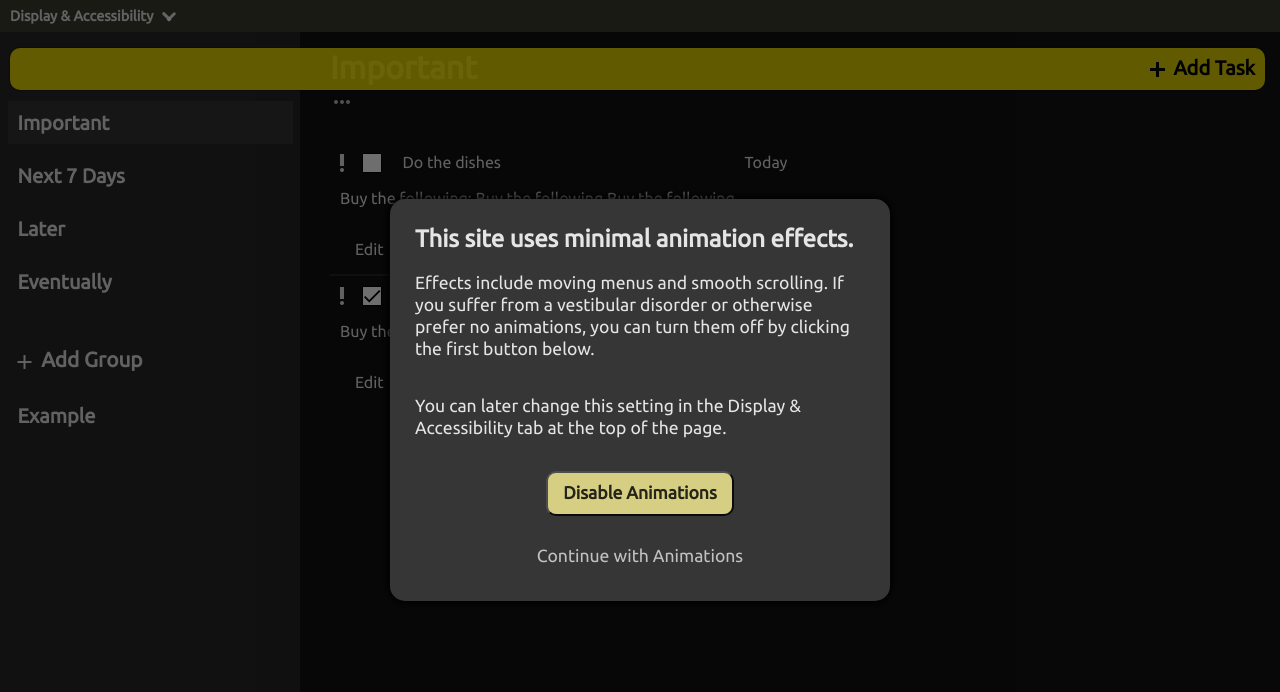
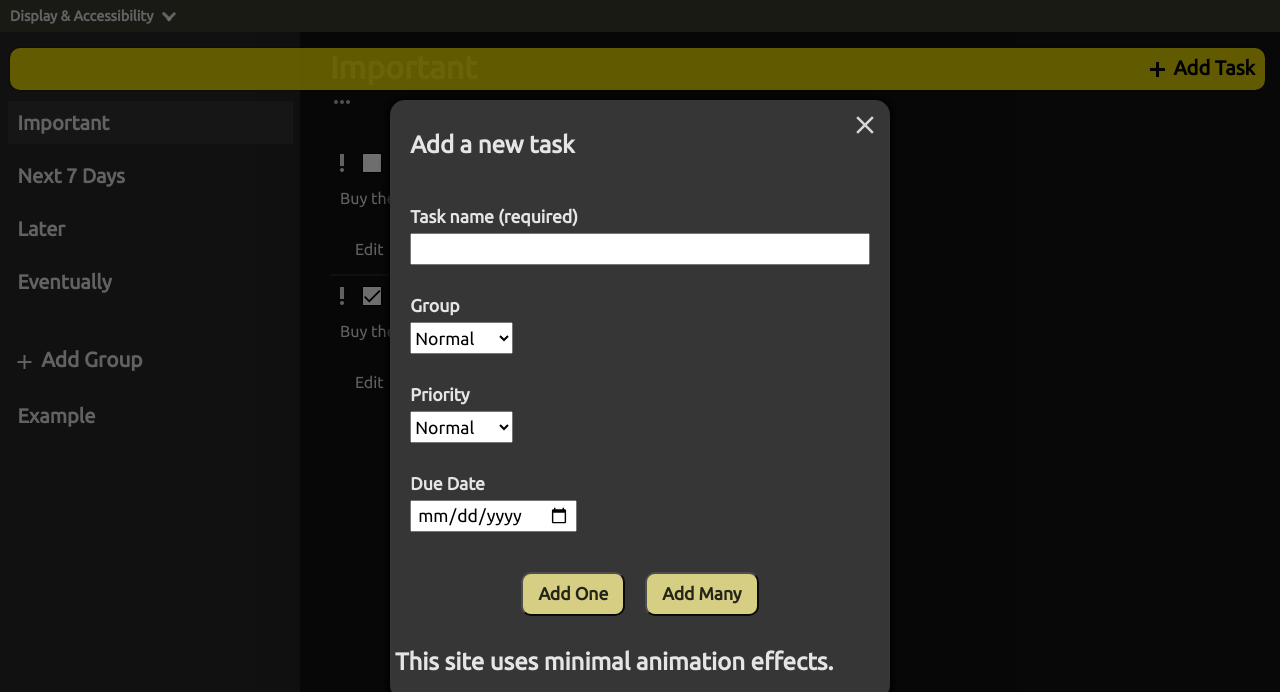
Before and after one commit to thatblindgeye/todo-list, a plain HTML site: page index.html in a window 1280 px wide. Shown: the top 692 px of the page. Drawn offline with Linux system fonts and the light colour scheme.

```diff
--- a/index.html
+++ b/index.html
@@ -18,6 +18,30 @@
   <body>
     <div class="modal-container">
       <div class="modal-box">
+        <button type="button" class="modal-close-button close-btn animated focusable" aria-label="Close task groups menu"></button>
+        <form>
+          <fieldset>
+            <legend>Add a new task</legend>
+            <label for="name">Task name (required)</label>
+            <input type="text" id="name" class="focusable" name="name">
+            <label for="group">Group</label><br>
+            <select id="group" class="focusable">
+              <option>Normal</option>
+              <option>Important</option>
+            </select><br>
+            <label for="priority">Priority</label><br>
+            <select id="priority" class="focusable">
+              <option>Normal</option>
+              <option>Important</option>
+            </select><br>
+            <label for="date">Due Date</label><br>
+            <input type="date" id="date" class="focusable">
+            <div>
+              <input type="submit" class="add-single-btn primary-btn submit" value="Add One">
+              <input type="submit" class="add-multi-btn primary-btn submit" value="Add Many">
+            </div>
+          </fieldset>
+        </form>
         <!-- <h1>This site uses animation effects.</h1>
         <p>Effects include moving menus and smooth scrolling. If you suffer from a vestibular disorder or otherwise prefer no animations, you can turn them off by clicking the first button below.</p>
 
@@ -50,7 +74,7 @@
         Add Task
       </button>
       <nav id="main-nav" class="animated">
-        <button type="button" class="menu-close-button animated focusable" aria-label="Close task groups menu"></button>
+        <button type="button" class="menu-close-button close-btn animated focusable" aria-label="Close task groups menu"></button>
         <div class="default-groups-container groups-container">
           <button class="focusable default-group group-btn active" aria-label="Task group: important">Important</button>
           <button class="focusable default-group group-btn" aria-label="Task group: Next seven days">Next 7 Days</button>
@@ -93,7 +117,7 @@
             <span class="material-icons">priority_high</span>
           </span>
           <span role="checkbox" aria-checked="false" class="task-status focusable" tabindex="0" aria-label="Do the dishes" style="background-image: url('assets/images/icons/done-black-24dp.svg');"></span>
-          <span class="task-name focusable" tabindex="0" arial-label="Toggle details for task Do the dishes">Do the dishes</span>
+          <span class="task-name focusable" tabindex="0" arial-label="Toggle details for task Do the dishes">Walk dog</span>
           <span class="task-date" aria-label="Due date for task Do the dishes:">Today</span>
           <div class="task-details">
             <p class="task-notes">Buy the following: Buy the following Buy the following</p>
--- a/style-prefixed.css
+++ b/style-prefixed.css
@@ -1,4 +1,3 @@
-@import url(https://fonts.googleapis.com/icon?family=Material+Icons);
 :root {
   background-color: var(--background-menu);
   scroll-behavior: smooth;
@@ -100,7 +99,8 @@
 
 button:hover,
 span[role="checkbox"],
-span[role="button"] {
+span[role="button"],
+.submit {
   cursor: pointer;
 }
 
@@ -131,7 +131,11 @@
 }
 
 .modal-box {
-  display: none;
+  display: -webkit-box;
+  display: -webkit-flex;
+  display: -ms-flexbox;
+  display: flex;
+  position: relative;
   -webkit-box-orient: vertical;
   -webkit-box-direction: normal;
   -webkit-flex-direction: column;
@@ -144,7 +148,7 @@
   width: 90vw;
   max-width: 500px;
   max-height: 75vh;
-  padding: 25px;
+  padding: 30px 5px 15px;
   border-radius: 15px;
   background-color: var(--background-modal);
   color: var(--primary-text);
@@ -162,7 +166,8 @@
   font-size: 1.5rem;
 }
 
-.modal-box button {
+.modal-box button,
+.modal-box .submit {
   padding: 10px 15px;
   opacity: 0.8;
 }
@@ -185,6 +190,92 @@
   background-color: transparent;
   color: var(--primary-text);
   border: none;
+}
+
+.modal-box fieldset {
+  border: none;
+}
+
+.modal-box legend {
+  margin-bottom: 40px;
+  font-size: 1.5rem;
+  font-weight: bold;
+}
+
+.modal-box input[id="name"] {
+  display: inline-block;
+  width: 100%;
+}
+
+.modal-box label {
+  display: inline-block;
+  margin-bottom: 5px;
+  font-weight: bold;
+}
+
+.modal-box input[id="name"],
+.modal-box select {
+  height: 2rem;
+  margin-bottom: 30px;
+}
+
+.modal-box select {
+  width: -webkit-max-content;
+  width: -moz-max-content;
+  width: max-content;
+}
+
+.modal-box input[id="date"] {
+  height: 2rem;
+  padding: 5px;
+}
+
+.modal-box div {
+  display: -webkit-box;
+  display: -webkit-flex;
+  display: -ms-flexbox;
+  display: flex;
+  -webkit-box-pack: center;
+  -webkit-justify-content: center;
+      -ms-flex-pack: center;
+          justify-content: center;
+  -webkit-flex-wrap: wrap;
+      -ms-flex-wrap: wrap;
+          flex-wrap: wrap;
+  margin-top: 25px;
+}
+
+.modal-box .submit:first-of-type {
+  margin-right: 20px;
+}
+
+.close-btn {
+  position: absolute;
+  top: 10px;
+  right: 10px;
+  width: 30px;
+  height: 30px;
+  background: var(--close-button) no-repeat;
+  background-size: contain;
+  background-position: center;
+  border: none;
+  opacity: 0.75;
+  -webkit-transition: -webkit-transform 0.3s;
+  transition: -webkit-transform 0.3s;
+  transition: transform 0.3s;
+  transition: transform 0.3s, -webkit-transform 0.3s;
+}
+
+.close-btn:hover {
+  cursor: pointer;
+  -webkit-transform: rotate(90deg);
+      -ms-transform: rotate(90deg);
+          transform: rotate(90deg);
+}
+
+.close-btn:hover,
+.close-btn:focus {
+  opacity: 1;
 }
 
 
@@ -375,34 +466,11 @@
   vertical-align: middle;
 }
 
-.menu-close-button {
+/* .menu-close-button {
   position: absolute;
   top: 5px;
   right: 5px;
-  width: 35px;
-  height: 35px;
-  background: var(--close-button) no-repeat;
-  background-size: contain;
-  background-position: center;
-  border: none;
-  opacity: 0.75;
-  -webkit-transition: -webkit-transform 0.3s;
-  transition: -webkit-transform 0.3s;
-  transition: transform 0.3s;
-  transition: transform 0.3s, -webkit-transform 0.3s;
-}
-
-.menu-close-button:hover {
-  cursor: pointer;
-  -webkit-transform: rotate(90deg);
-      -ms-transform: rotate(90deg);
-          transform: rotate(90deg);
-}
-
-.menu-close-button:hover,
-.menu-close-button:focus {
-  opacity: 1;
-}
+} */
 
 #main-nav {
   z-index: 1;
@@ -617,10 +685,6 @@
   border: none;
 }
 
-.edit-btn:hover {
-  text-decoration: underline;
-}
-
 .delete-btn {
   background-color: var(--background-delete-btn);
   color: var(--primary-text);
```
Also changed, not shown: app.js.
